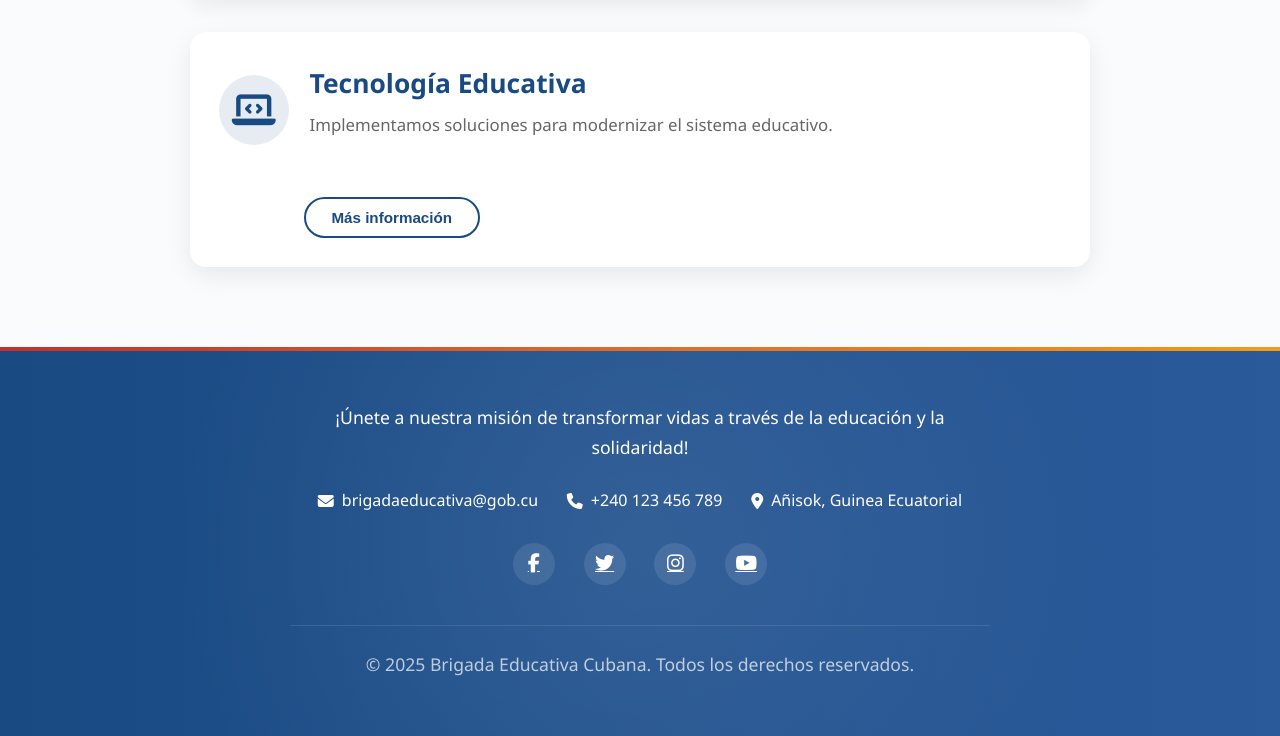
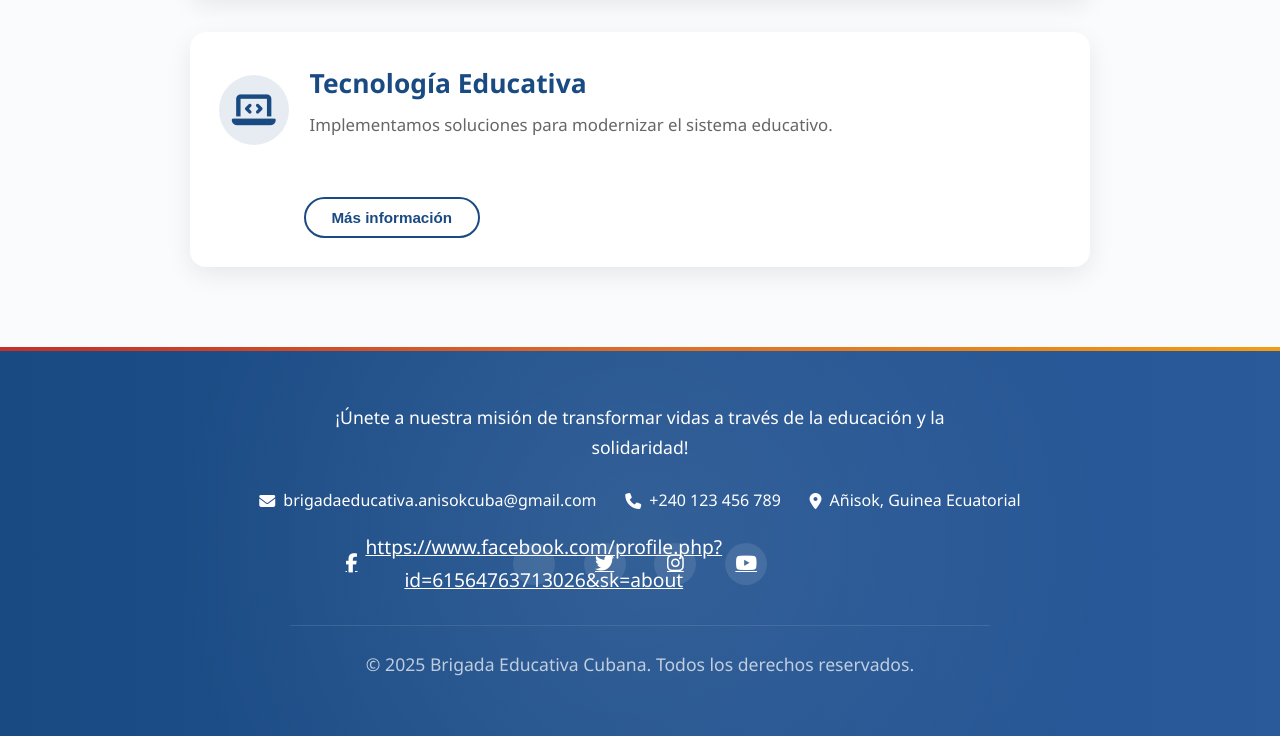
Before and after one commit to robe9312/mi-brigadaeducativa-web, a plain HTML site: page index.html in a window 1280 px wide. Shown: the part 2494-3230 px from the top of the page. Drawn offline with Linux system fonts and the light colour scheme.

Commit message:
Update index.html

```diff
--- a/index.html
+++ b/index.html
@@ -830,12 +830,12 @@
         <div class="container footer-content">
             <p>¡Únete a nuestra misión de transformar vidas a través de la educación y la solidaridad!</p>
             <div class="contact-info">
-                <div><i class="fas fa-envelope"></i> brigadaeducativa@gob.cu</div>
+                <div><i class="fas fa-envelope"></i> brigadaeducativa.anisokcuba@gmail.com</div>
                 <div><i class="fas fa-phone"></i> +240 123 456 789</div>
                 <div><i class="fas fa-map-marker-alt"></i> Añisok, Guinea Ecuatorial</div>
             </div>
             <div class="social-media">
-                <a href="#"><i class="fab fa-facebook-f"></i></a>
+                <a href="#"><i class="fab fa-facebook-f"></i>https://www.facebook.com/profile.php?id=61564763713026&sk=about</a>
                 <a href="#"><i class="fab fa-twitter"></i></a>
                 <a href="#"><i class="fab fa-instagram"></i></a>
                 <a href="#"><i class="fab fa-youtube"></i></a>
```
